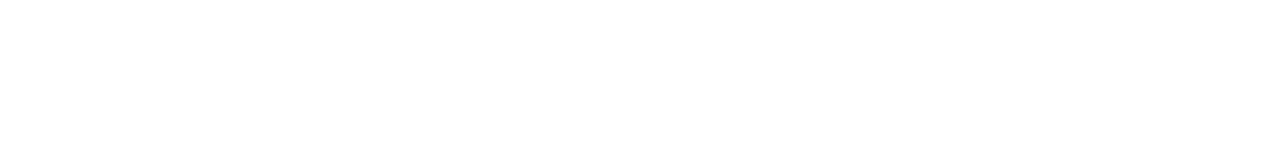
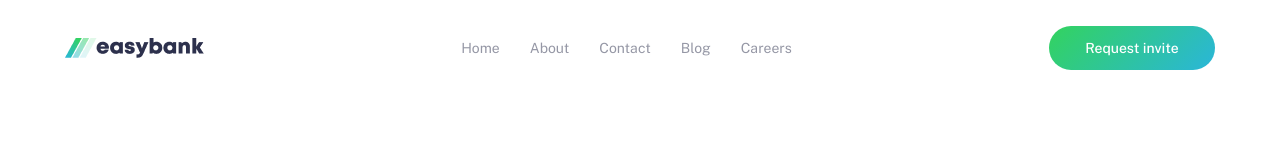
Before and after one commit to akbarjondev/easybank, a plain HTML site: page index.html in a window 1280 px wide. Drawn offline with Linux system fonts and the light colour scheme.

Commit message:
Add desktop header, navigation menu

```diff
--- a/index.html
+++ b/index.html
@@ -8,6 +8,34 @@
 	<link rel="stylesheet" href="css/main.css">
 </head>
 <body>
+	<header class="site-header">
+		<div class="container site-header__container">
+			<a class="site-header__logo logo" href="#">
+				<img class="logo__img" src="img/logo.png" srcset="img/logo.png 1x, img/logo@2x.png 2x" alt="Easybank logo" width="139" height="20">
+			</a>
 
+			<nav class="site-header__nav nav">
+				<ul class="nav__list">
+					<li class="nav__item">
+						<a class="nav__link" href="#">Home</a>
+					</li>
+					<li class="nav__item">
+						<a class="nav__link" href="#">About</a>
+					</li>
+					<li class="nav__item">
+						<a class="nav__link" href="#">Contact</a>
+					</li>
+					<li class="nav__item">
+						<a class="nav__link" href="#">Blog</a>
+					</li>
+					<li class="nav__item">
+						<a class="nav__link" href="#">Careers</a>
+					</li>
+				</ul><!-- End of nav__list -->
+			</nav><!-- End of nav -->
+
+			<a class="site-header__invite invite main-button" href="#">Request invite</a>
+		</div><!-- End of container -->
+	</header><!-- End of site-header -->
 </body>
 </html>
--- a/scss/_general.scss
+++ b/scss/_general.scss
@@ -1,4 +1,3 @@
-
 html {
 	scroll-behavior: smooth;
 }
@@ -9,3 +8,25 @@
 	box-sizing: border-box;
 	font-family: "Public Sans", "Arial", sans-serif;
 }
+
+.container {
+	max-width: 1150px;
+	padding-left: 20px;
+	padding-right: 20px;
+	margin-left: auto;
+	margin-right: auto;
+}
+
+.main-button {
+	display: inline-block;
+	min-width: 100px;
+	padding: 8px 33px;
+	font-size: 14px;
+	line-height: 28px;
+	font-weight: 500;
+	color: $main-white;
+	background-image: $main-gradinet;
+	border-radius: $global-radius;
+	text-align: center;
+	text-decoration: none;
+}
--- a/scss/_variables.scss
+++ b/scss/_variables.scss
@@ -2,3 +2,6 @@
 $main-green: #30c88f;
 $main-black: #2d314d;
 $main-gray: #9597a5;
+$body-color: #f2f2f2;
+$main-white: #ffffff;
+$global-radius: 22px;
--- a/scss/blocks/_header.scss
+++ b/scss/blocks/_header.scss
@@ -0,0 +1,37 @@
+.site-header {
+	padding-top: 26px;
+	padding-bottom: 26px;
+}
+.site-header__container {
+	display: flex;
+	align-items: center;
+	justify-content: space-between;
+}
+.logo__img {
+	display: block;
+}
+.nav__list {
+	display: flex;
+	flex-wrap: wrap;
+	padding: 0;
+	margin: 0;
+	margin-left: 15px;
+	margin-right: 15px;
+	list-style-type: none;
+}
+.nav__link {
+	display: block;
+	padding-left: 15px;
+	padding-right: 15px;
+	font-size: 14px;
+	line-height: 16px;
+	text-decoration: none;
+	color: $main-gray;
+
+	&:hover {
+		color: $main-black;
+	}
+}
+.invite {
+
+}
```
Also changed, not shown: css/main.css, 1 other file.
